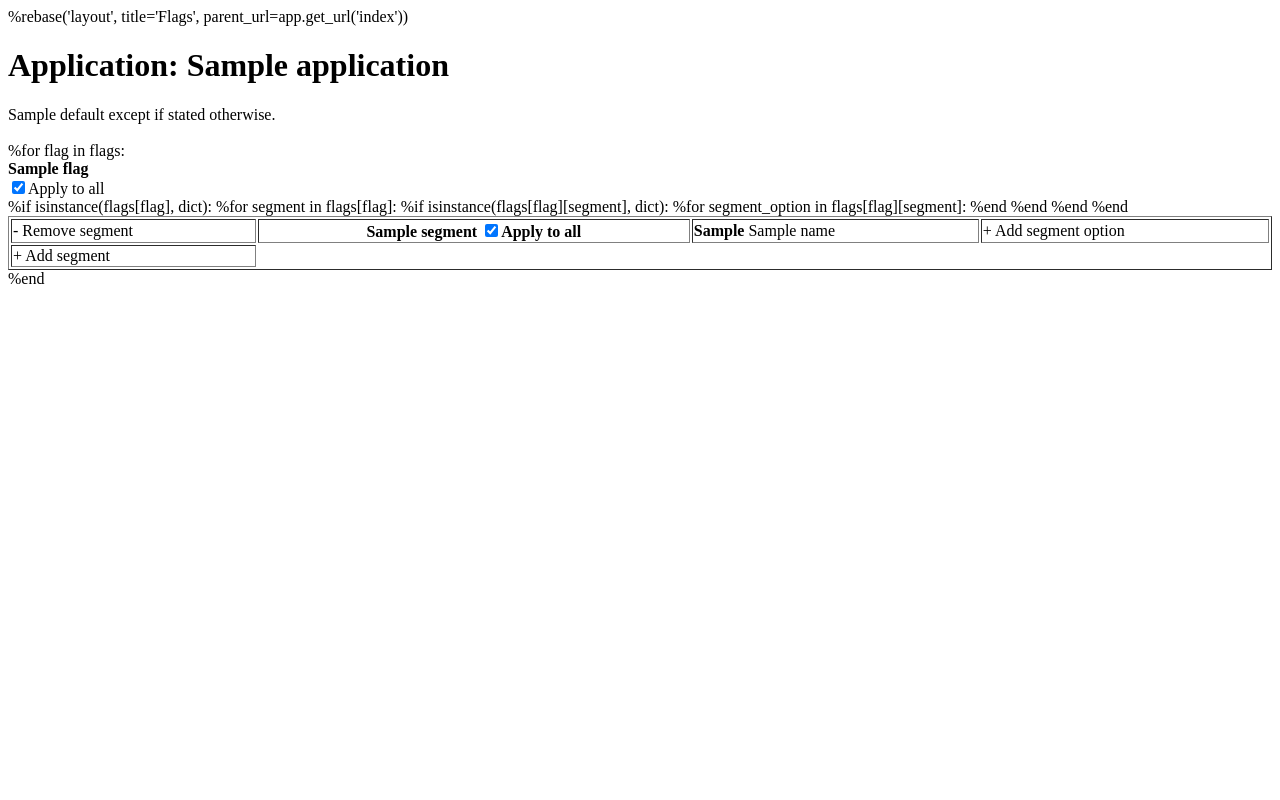
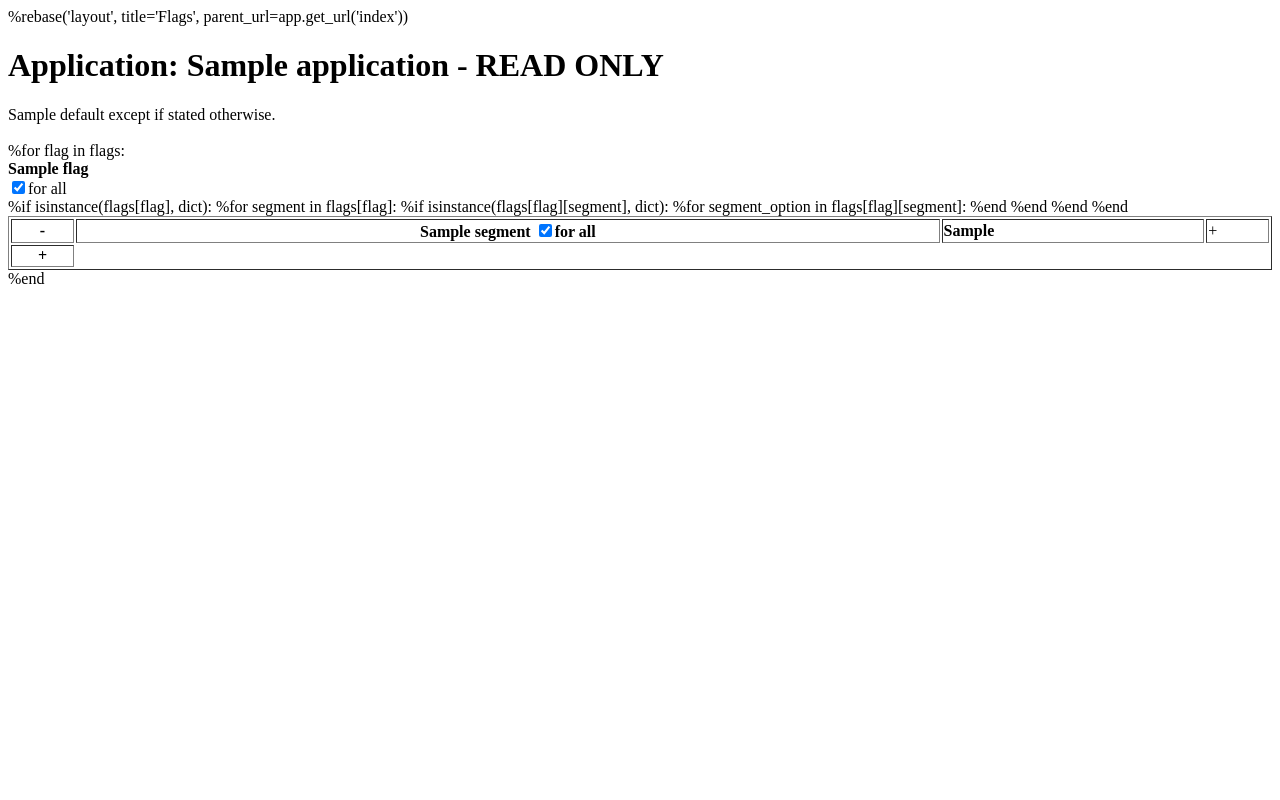
Before and after one commit to Dareen/flags, a Python web app: template flags/templates/flags.html in a window 1280 px wide. Run offline with Jinja, Linux system fonts and the light colour scheme; the template is opened without the code that fills it: most values are stand-ins (such as "Sample title", 1, 10 or a date in 2020).

Commit message:
minor tweaks to the flags template

```diff
--- a/flags/templates/flags.html
+++ b/flags/templates/flags.html
@@ -1,6 +1,6 @@
 %rebase('layout', title='Flags', parent_url=app.get_url('index'))
 
-<h1>Application: {{application}}</h1>
+<h1>Application: {{application}} - READ ONLY</h1>
 
 {{default}} except if stated otherwise. <br/><br/>
 
@@ -8,25 +8,26 @@
 %for flag in flags:
 <div title="{{flags[flag]}}"><strong>{{flag}}</strong></div>
 
-<input type="checkbox" name="apply_to_all" value="apply_to_all" {{"checked" if not isinstance(flags[flag], dict) else ""}}>Apply to all</input><br/>
+{{bool(flags[flag]) if not isinstance(flags[flag], dict) else ""}}
+<input type="checkbox" name="apply_to_all" value="apply_to_all" {{"checked" if not isinstance(flags[flag], dict) else ""}}>for all</input><br/>
 
 <table border=".5" style="width:100%">
 %if isinstance(flags[flag], dict):
 %for segment in flags[flag]:
   <tr>
-  <td>- Remove segment</td>
-    <th>{{segment}} <input type="checkbox" name="apply_to_all" value="apply_to_all" {{"checked" if not isinstance(flags[flag][segment], dict) else ""}}>Apply to all</input><br/></th>
+  <th>-</th>
+    <th>{{segment}} {{bool(flags[flag][segment]) if not isinstance(flags[flag][segment], dict) else ""}} <input type="checkbox" name="apply_to_all" value="apply_to_all" {{"checked" if not isinstance(flags[flag][segment], dict) else ""}}>for all</input><br/></th>
 %if isinstance(flags[flag][segment], dict):
 %for segment_option in flags[flag][segment]:
-    <td><strong>{{segment_option}}</strong>  {{flags[flag][segment][segment_option]}}</td>
+    <td><strong>{{segment_option}}</strong>  {{bool(flags[flag][segment][segment_option])}}</td>
 %end
 %end
-    <td>+ Add segment option</td>
+    <td>+</td>
   </tr>
 %end
 %end
   <tr>
-    <td>+ Add segment</td>
+    <th>+</th>
   </tr>
 </table>
 %end
```
